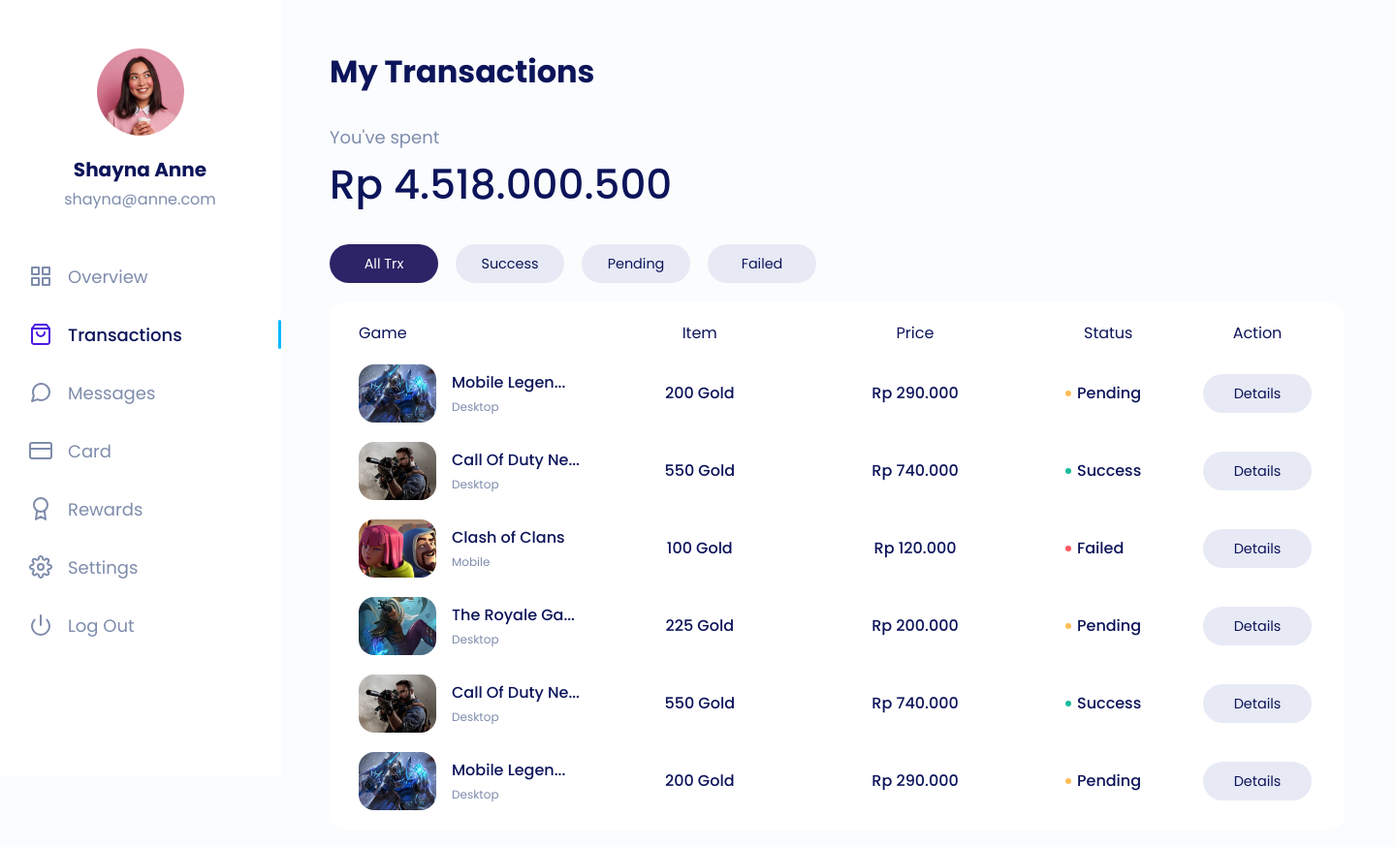
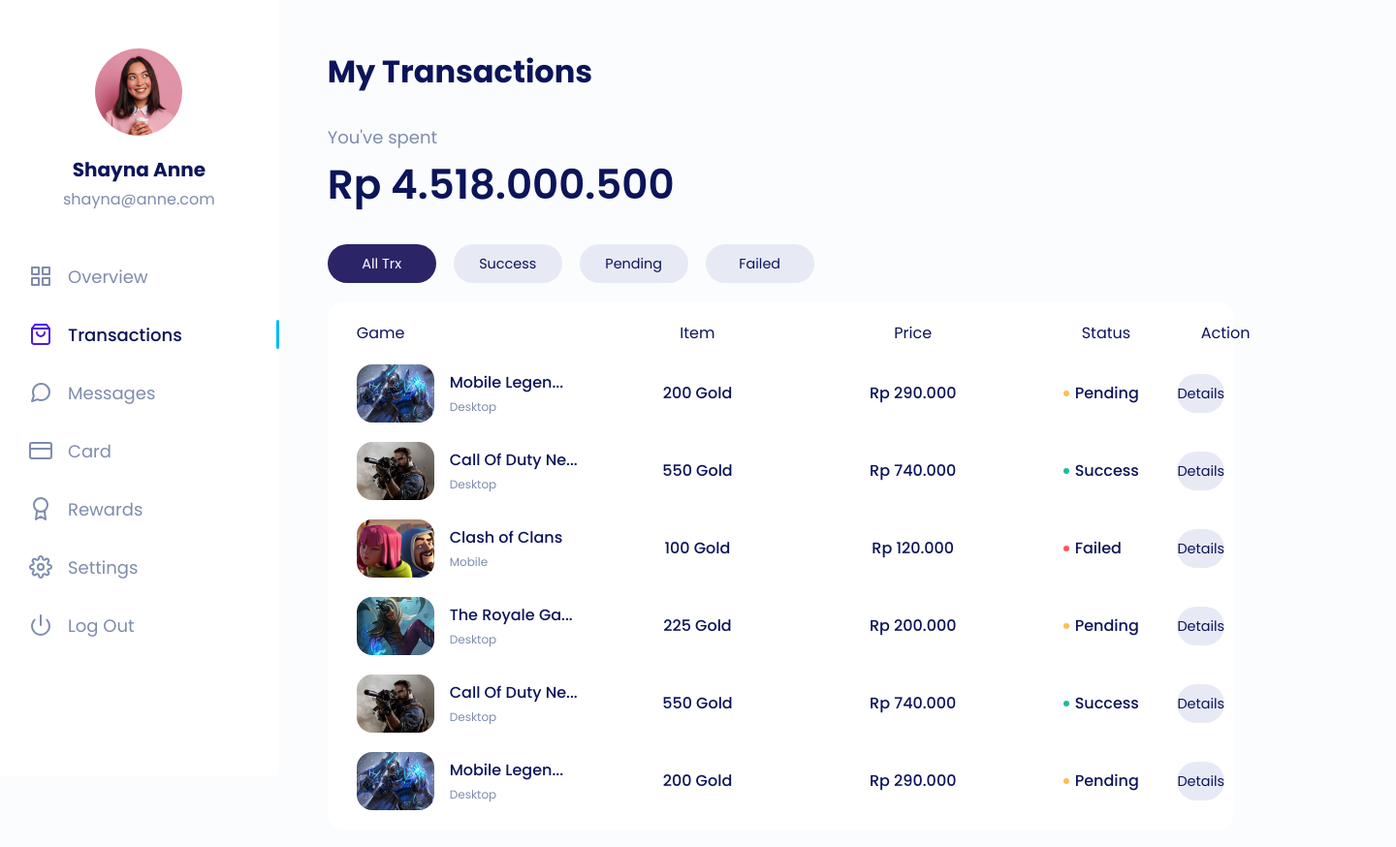
Before and after one commit to cakfan/transaction-dashboard, a plain HTML site: page index.html in a window 1280 px wide. Shown: the whole page at 97% size, 1440 px wide, since content can reach past the window. Drawn offline with Linux system fonts and the light colour scheme.

Commit message:
Deploying to gh-pages from @ cakfan/transaction-dashboard@04af12c2f79d14ee671cafe99da77537e9bf029f 🚀

```diff
--- a/index.html
+++ b/index.html
@@ -8,9 +8,11 @@
     <link href="./output.css" rel="stylesheet" />
   </head>
   <body>
-    <!-- Sidbar -->
+    <!-- Sidebar -->
     <aside class="sticky left-0 top-0 w-[290px] h-screen bg-white">
-      <div class="flex flex-col items-center mt-[50px] ml-[65px] mr-[66px]">
+      <!-- Container for Scrollable Content -->
+      <div class="h-full overflow-y-auto">
+        <div class="flex flex-col items-center pt-[50px] ml-[65px] mr-[66px]">
           <div class="h-[90px] w-[90px] shrink-0 rounded-full overflow-clip">
             <img
               src="./assets/images/thumbnails/avatar.png"
@@ -21,7 +23,7 @@
           <h1 class="mt-5 text-xl font-bold leading-[30px]">Shayna Anne</h1>
           <p class="mt-1 text-[16px] text-accent leading-6">shayna@anne.com</p>
         </div>
-      <nav class="mt-[52px] ml-[30px]">
+        <nav class="mt-[52px] ml-[30px] pb-[50px]">
           <ul class="flex flex-col gap-[30px] w-full">
             <li>
               <a href="#" class="group w-full flex items-center gap-4 h-[30px]">
@@ -172,19 +174,20 @@
             </li>
           </ul>
         </nav>
+      </div>
     </aside>
     <!-- Main -->
-    <main class="pl-[50px] pr-[53px] py-[50px] flex flex-col gap-[30px]">
+    <main class="pl-[50px] flex-1 pr-[53px] pt-[50px] flex flex-col gap-[30px]">
       <h1 class="text-[32px] font-bold leading-12 text-primary">
         My Transactions
       </h1>
       <div class="flex flex-col gap-1">
         <p class="text-lg leading-[27px] text-accent">You've spent</p>
-        <p class="text-[42px] leading-[63px] font-medium text-primary">
+        <p class="text-[42px] leading-[63px] font-semibold text-primary">
           Rp 4.518.000.500
         </p>
       </div>
-      <div class="flex flex-col gap-5">
+      <div class="w-full flex flex-col gap-5 h-full max-w-[1440px]">
         <!-- Tab Menu -->
         <div class="flex gap-[18px]">
           <!-- Tab Item 1 -->
@@ -215,7 +218,7 @@
 
         <!-- Tab content -->
         <div
-          class="pl-[30px] pr-[34px] py-2.5 w-[1047px] bg-white rounded-[16px]"
+          class="pl-[30px] pr-[34px] py-2.5 w-full h-full bg-white rounded-[16px]"
         >
           <table class="table-fixed w-full">
             <thead>
@@ -278,7 +281,7 @@
                   <div class="flex justify-center items-center">
                     <a
                       href="#"
-                      class="tab-item flex items-center justify-center cursor-pointer rounded-[80px] w-[112px] h-10 bg-secondary-btn text-primary transition-all duration-300 hover:bg-primary-btn hover:text-white"
+                      class="flex items-center justify-center cursor-pointer rounded-[80px] w-[112px] h-10 bg-secondary-btn text-primary transition-all duration-300 hover:bg-primary-btn hover:text-white"
                     >
                       <p class="text-[14.4px] leading-[22px] text-center">
                         Details
@@ -327,7 +330,7 @@
                   <div class="flex justify-center items-center">
                     <a
                       href="#"
-                      class="tab-item flex items-center justify-center cursor-pointer rounded-[80px] w-[112px] h-10 bg-secondary-btn text-primary transition-all duration-300 hover:bg-primary-btn hover:text-white"
+                      class="flex items-center justify-center cursor-pointer rounded-[80px] w-[112px] h-10 bg-secondary-btn text-primary transition-all duration-300 hover:bg-primary-btn hover:text-white"
                     >
                       <p class="text-[14.4px] leading-[22px] text-center">
                         Details
@@ -374,7 +377,7 @@
                   <div class="flex justify-center items-center">
                     <a
                       href="#"
-                      class="tab-item flex items-center justify-center cursor-pointer rounded-[80px] w-[112px] h-10 bg-secondary-btn text-primary transition-all duration-300 hover:bg-primary-btn hover:text-white"
+                      class="flex items-center justify-center cursor-pointer rounded-[80px] w-[112px] h-10 bg-secondary-btn text-primary transition-all duration-300 hover:bg-primary-btn hover:text-white"
                     >
                       <p class="text-[14.4px] leading-[22px] text-center">
                         Details
@@ -423,7 +426,7 @@
                   <div class="flex justify-center items-center">
                     <a
                       href="#"
-                      class="tab-item flex items-center justify-center cursor-pointer rounded-[80px] w-[112px] h-10 bg-secondary-btn text-primary transition-all duration-300 hover:bg-primary-btn hover:text-white"
+                      class="flex items-center justify-center cursor-pointer rounded-[80px] w-[112px] h-10 bg-secondary-btn text-primary transition-all duration-300 hover:bg-primary-btn hover:text-white"
                     >
                       <p class="text-[14.4px] leading-[22px] text-center">
                         Details
@@ -472,7 +475,7 @@
                   <div class="flex justify-center items-center">
                     <a
                       href="#"
-                      class="tab-item flex items-center justify-center cursor-pointer rounded-[80px] w-[112px] h-10 bg-secondary-btn text-primary transition-all duration-300 hover:bg-primary-btn hover:text-white"
+                      class="flex items-center justify-center cursor-pointer rounded-[80px] w-[112px] h-10 bg-secondary-btn text-primary transition-all duration-300 hover:bg-primary-btn hover:text-white"
                     >
                       <p class="text-[14.4px] leading-[22px] text-center">
                         Details
@@ -521,7 +524,7 @@
                   <div class="flex justify-center items-center">
                     <a
                       href="#"
-                      class="tab-item flex items-center justify-center cursor-pointer rounded-[80px] w-[112px] h-10 bg-secondary-btn text-primary transition-all duration-300 hover:bg-primary-btn hover:text-white"
+                      class="flex items-center justify-center cursor-pointer rounded-[80px] w-[112px] h-10 bg-secondary-btn text-primary transition-all duration-300 hover:bg-primary-btn hover:text-white"
                     >
                       <p class="text-[14.4px] leading-[22px] text-center">
                         Details
--- a/input.css
+++ b/input.css
@@ -30,6 +30,6 @@
 
 @layer base {
   body {
-    @apply relative w-[1440px] flex bg-background text-primary font-poppins;
+    @apply relative flex bg-background text-primary font-poppins;
   }
 }
```
Also changed, not shown: output.css. Lines whose indentation alone changed are shown as unchanged.
